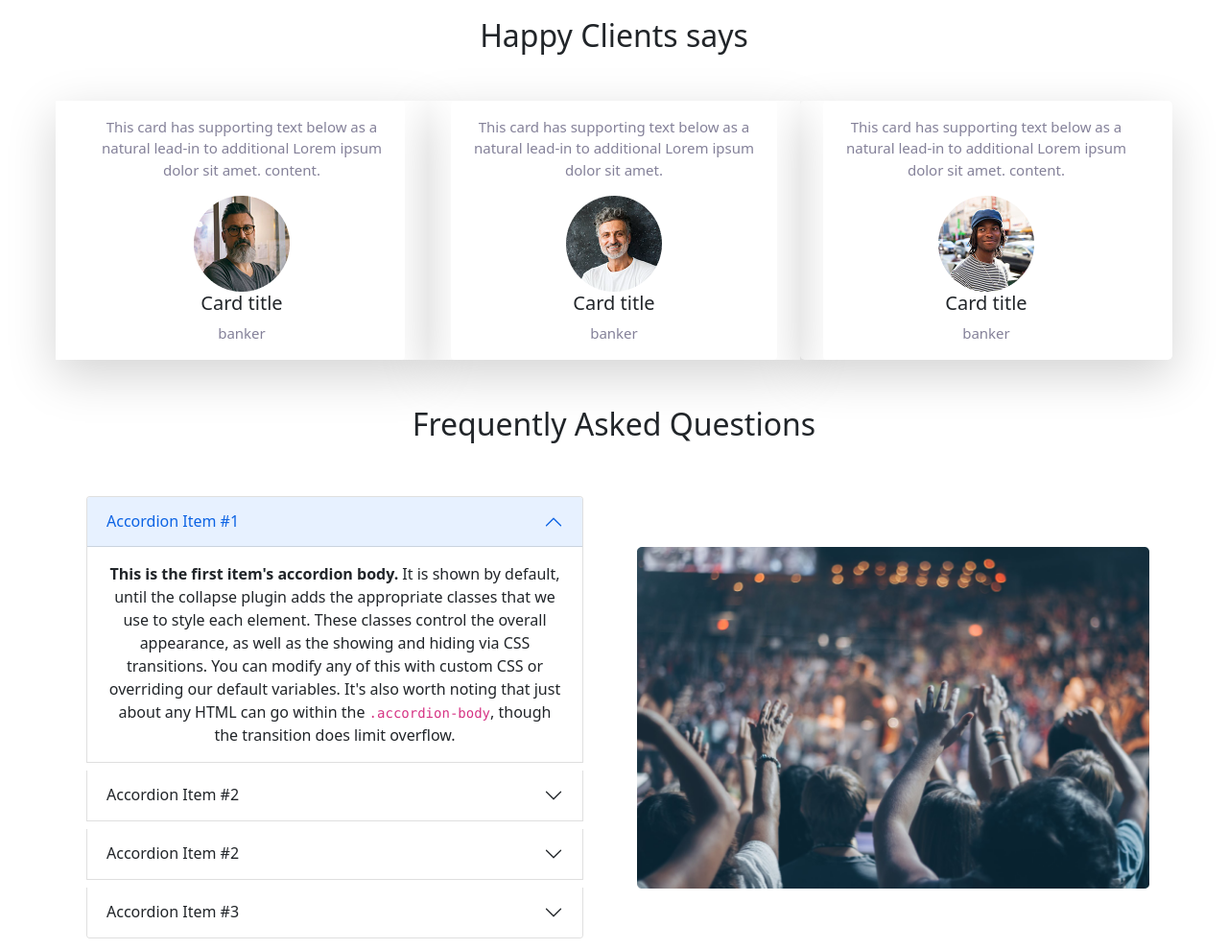
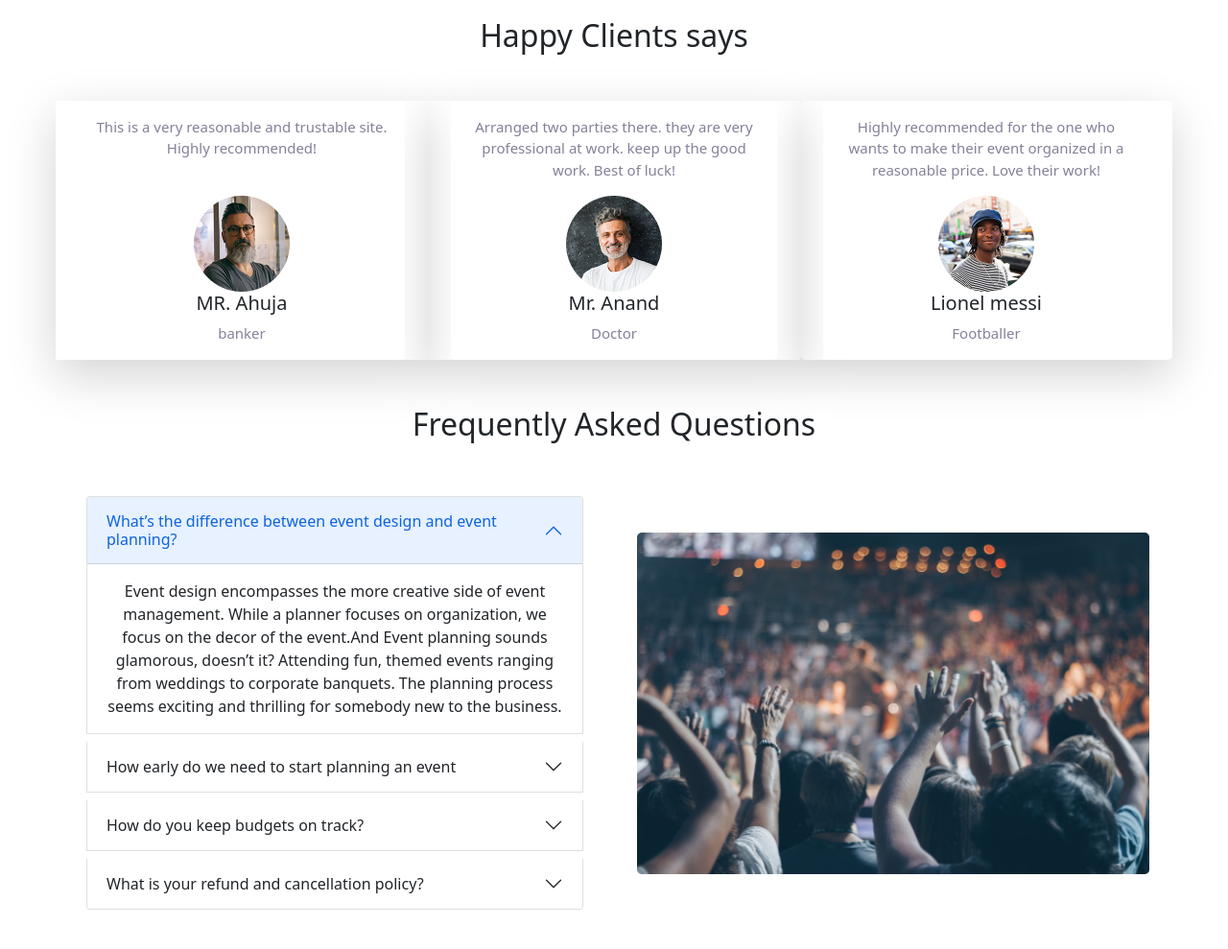
Before and after one commit to Mohuya748/convention-center, a plain HTML site: page index.html in a window 1280 px wide. Shown: the part 1680-2669 px from the top of the page at 96% size. Drawn offline with nearby package versions, Linux system fonts and the light colour scheme.

Commit message:
text fixed

```diff
--- a/index.html
+++ b/index.html
@@ -210,13 +210,11 @@
                 <div class="col text-center shadow-lg">
                     <div class="card h-100 border-0">
                         <div class=" card-body">
-                            <p class="card-text">This card has supporting text below as a natural lead-in to additional
-                                Lorem ipsum dolor sit amet.
-                                content.</p>
+                            <p class="card-text">This is a very reasonable and trustable site. Highly recommended!</p>
                         </div>
                         <div>
                             <img src="images/person 1.png" class="" alt="..." style="width: 100px; height: 100px;">
-                            <h5 class="card-title">Card title</h5>
+                            <h5 class="card-title">MR. Ahuja</h5>
                             <p>banker</p>
                         </div>
 
@@ -225,14 +223,12 @@
                 <div class="col text-center shadow-lg">
                     <div class="card h-100 border-0">
                         <div class=" card-body">
-                            <p class="card-text">This card has supporting text below as a natural lead-in to
-                                additional Lorem ipsum dolor sit amet.
-                            </p>
+                            <p class="card-text">Arranged two parties there. they are very professional at work. keep up the good work. Best of luck!</p>
                         </div>
                         <div>
                             <img src="images/person 2.png" alt="..." style="width: 100px; height: 100px;">
-                            <h5 class="card-title">Card title</h5>
-                            <p>banker</p>
+                            <h5 class="card-title">Mr. Anand</h5>
+                            <p>Doctor</p>
                         </div>
 
                     </div>
@@ -241,14 +237,12 @@
                 <div class="col text-center rounded-3 shadow-lg">
                     <div class="card h-100 border-0">
                         <div class=" card-body">
-                            <p class="card-text">This card has supporting text below as a natural lead-in to
-                                additional Lorem ipsum dolor sit amet.
-                                content.</p>
+                            <p class="card-text">Highly recommended for the one who wants to make their event organized in a reasonable price. Love their work!</p>
                         </div>
                         <div>
                             <img src="images/person 3.png" alt="..." style="width: 100px; height: 100px;">
-                            <h5 class="card-title">Card title</h5>
-                            <p>banker</p>
+                            <h5 class="card-title">Lionel messi</h5>
+                            <p>Footballer</p>
                         </div>
 
                     </div>
@@ -268,18 +262,13 @@
                         <h2 class="accordion-header" id="headingOne">
                             <button class="accordion-button" type="button" data-bs-toggle="collapse"
                                 data-bs-target="#collapseOne" aria-expanded="true" aria-controls="collapseOne">
-                                Accordion Item #1
+                                What’s the difference between event design and event planning?
                             </button>
                         </h2>
                         <div id="collapseOne" class="accordion-collapse collapse show" aria-labelledby="headingOne"
                             data-bs-parent="#accordionExample">
                             <div class="accordion-body">
-                                <strong>This is the first item's accordion body.</strong> It is shown by default, until
-                                the collapse plugin adds the appropriate classes that we use to style each element.
-                                These classes control the overall appearance, as well as the showing and hiding via CSS
-                                transitions. You can modify any of this with custom CSS or overriding our default
-                                variables. It's also worth noting that just about any HTML can go within the
-                                <code>.accordion-body</code>, though the transition does limit overflow.
+                                Event design encompasses the more creative side of event management. While a planner focuses on organization, we focus on the decor of the event.And Event planning sounds glamorous, doesn’t it? Attending fun, themed events ranging from weddings to corporate banquets. The planning process seems exciting and thrilling for somebody new to the business.
                             </div>
                         </div>
                     </div>
@@ -287,18 +276,13 @@
                         <h2 class="accordion-header" id="headingTwo">
                             <button class="accordion-button collapsed" type="button" data-bs-toggle="collapse"
                                 data-bs-target="#collapseTwo" aria-expanded="false" aria-controls="collapseTwo">
-                                Accordion Item #2
+                                How early do we need to start planning an event
                             </button>
                         </h2>
                         <div id="collapseTwo" class="accordion-collapse collapse" aria-labelledby="headingTwo"
                             data-bs-parent="#accordionExample">
                             <div class="accordion-body">
-                                <strong>This is the second item's accordion body.</strong> It is hidden by default,
-                                until the collapse plugin adds the appropriate classes that we use to style each
-                                element. These classes control the overall appearance, as well as the showing and hiding
-                                via CSS transitions. You can modify any of this with custom CSS or overriding our
-                                default variables. It's also worth noting that just about any HTML can go within the
-                                <code>.accordion-body</code>, though the transition does limit overflow.
+                               One should start planning a event a long time earlier. and for this event you have to book a venue. and exactly for that we are here to serve you. so book us asap.
                             </div>
                         </div>
                     </div>
@@ -306,18 +290,13 @@
                         <h2 class="accordion-header" id="headingTwo">
                             <button class="accordion-button collapsed" type="button" data-bs-toggle="collapse"
                                 data-bs-target="#collapseTwo" aria-expanded="false" aria-controls="collapseTwo">
-                                Accordion Item #2
+                                How do you keep budgets on track?
                             </button>
                         </h2>
                         <div id="collapseTwo" class="accordion-collapse collapse" aria-labelledby="headingTwo"
                             data-bs-parent="#accordionExample">
                             <div class="accordion-body">
-                                <strong>This is the second item's accordion body.</strong> It is hidden by default,
-                                until the collapse plugin adds the appropriate classes that we use to style each
-                                element. These classes control the overall appearance, as well as the showing and hiding
-                                via CSS transitions. You can modify any of this with custom CSS or overriding our
-                                default variables. It's also worth noting that just about any HTML can go within the
-                                <code>.accordion-body</code>, though the transition does limit overflow.
+                               You can keep your budget on track by check our website check the option expense. and you will get the day to day budget track.
                             </div>
                         </div>
                     </div>
@@ -325,18 +304,13 @@
                         <h2 class="accordion-header" id="headingThree">
                             <button class="accordion-button collapsed" type="button" data-bs-toggle="collapse"
                                 data-bs-target="#collapseThree" aria-expanded="false" aria-controls="collapseThree">
-                                Accordion Item #3
+                                What is your refund and cancellation policy?
                             </button>
                         </h2>
                         <div id="collapseThree" class="accordion-collapse collapse" aria-labelledby="headingThree"
                             data-bs-parent="#accordionExample">
                             <div class="accordion-body">
-                                <strong>This is the third item's accordion body.</strong> It is hidden by default, until
-                                the collapse plugin adds the appropriate classes that we use to style each element.
-                                These classes control the overall appearance, as well as the showing and hiding via CSS
-                                transitions. You can modify any of this with custom CSS or overriding our default
-                                variables. It's also worth noting that just about any HTML can go within the
-                                <code>.accordion-body</code>, though the transition does limit overflow.
+                               if you want to cancel your reservation by 1 month earlier, you will get 100% refund and after that you well get only 80% refund.
                             </div>
                         </div>
                     </div>
@@ -351,12 +325,17 @@
 
     </main>
     <section class="newsletter-banner newsletter-content d-flex justify-content-center align-items-center p-5">
-        <div class="newsletter-content">
+        <div class="newsletter-content text-center">
             <h1>SUBSCRIBE TO OUR NEWSLETTER</h1>
             <p>To get 10% off on all products subscribe now!!</p>
-            <input type="email" placeholder="enter your email for subscribe" class="newsletter-email">
-            <a href="" class="btn-2">Subscribe</a>
+                <input type="email" placeholder="enter your email for subscribe" class="newsletter-emai text-center  ">
+                <div class="my-3">
+                    <a href="" class="conv-button">Subscribe</a>
+                </div>
+
+
         </div>
+
     </section>
 
     <footer class="bg-dark">
--- a/style.css
+++ b/style.css
@@ -106,7 +106,7 @@ text-align: center;
 font-family: 'Roboto', sans-serif;
 }
 .newsletter-content input{
-width: 650px;
+width: 300px;
 padding: 13px;
 border:none;
 border-radius: 10px;
@@ -118,16 +118,7 @@ color: white;
 font-size: 18px;
 font-weight: 400;
 }
-.btn-2{
-    text-decoration: none;
-background-color: #616161;
-color: #D9DBE1;
-padding: 10px ;
-border-radius: 10px;
-border: 1px solid #616161;
-;
-}
-.btn-2:hover,input:hover{
+input:hover{
         color: white;
         background: black;
         border: 1px solid white;
```
